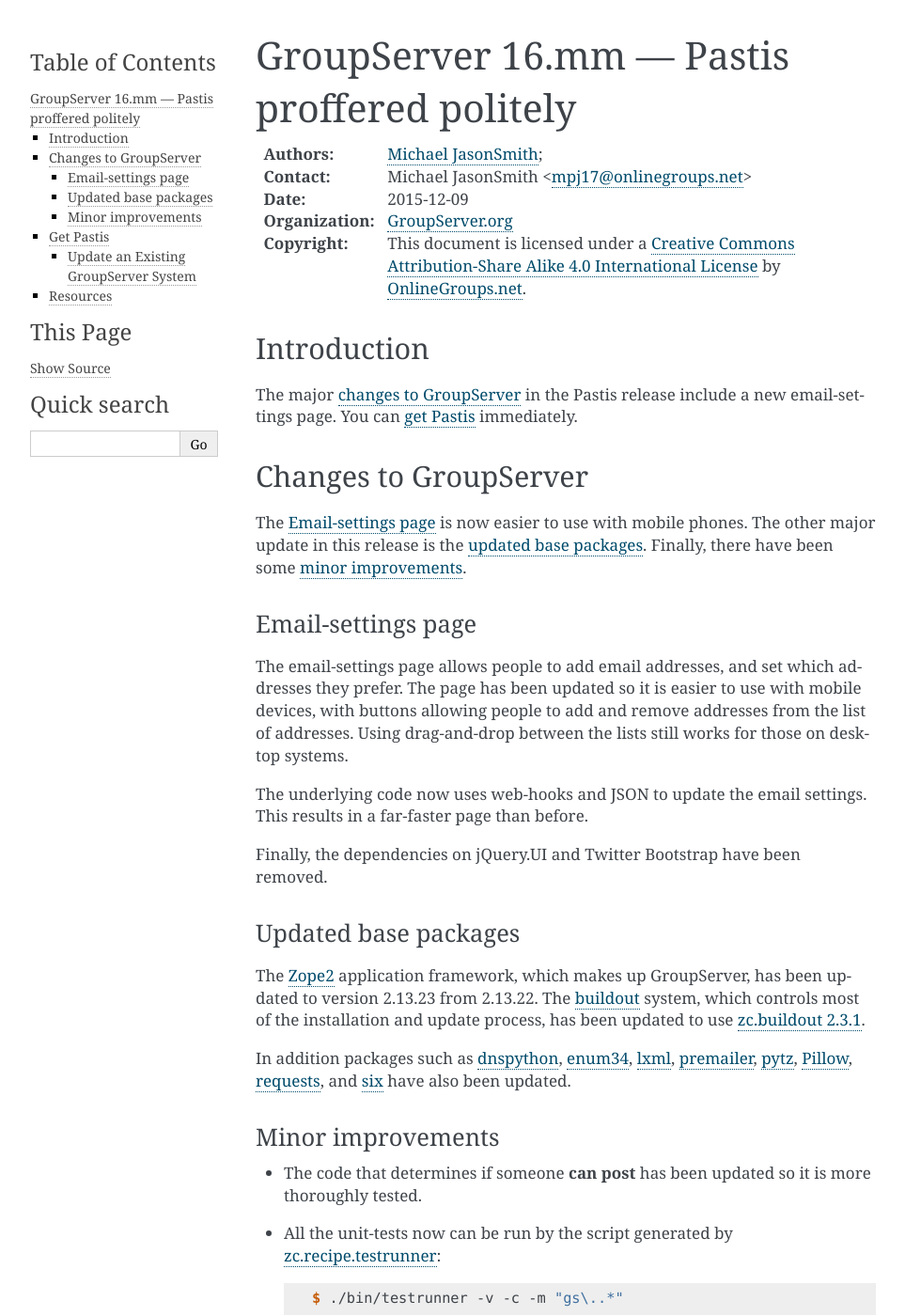
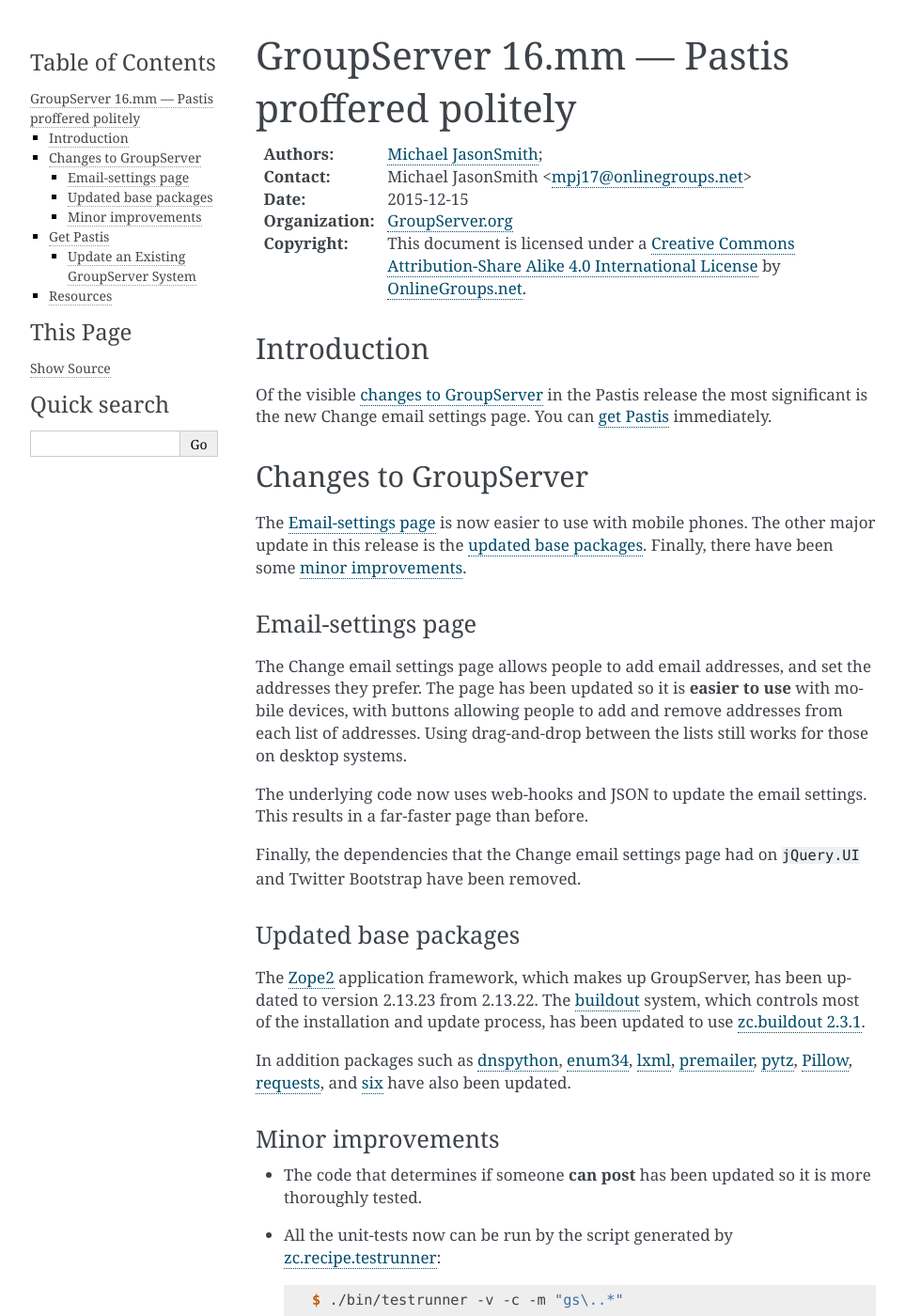
Before and after one commit to groupserver/buildout, a Sphinx documentation site: the page built from docs/release-notes-16mm.rst, in a window 1280 px wide and 1400 px high. Shown: the whole window at 94% size, without its empty margins (148-1111 px from the left). Built offline with Sphinx 7.4.7, drawn with Linux system fonts in a browser that asks for light colours; some of the changed text lies outside the part shown.

Commit message:
Further doc updates

```diff
--- a/docs/release-notes-16mm.rst
+++ b/docs/release-notes-16mm.rst
@@ -4,7 +4,7 @@
 
 :Authors: `Michael JasonSmith`_;
 :Contact: Michael JasonSmith <mpj17@onlinegroups.net>
-:Date: 2015-12-09
+:Date: 2015-12-15
 :Organization: `GroupServer.org`_
 :Copyright: This document is licensed under a
   `Creative Commons Attribution-Share Alike 4.0 International
@@ -19,8 +19,9 @@
 Introduction
 ------------
 
-The major `changes to GroupServer`_ in the Pastis release include
-a new email-settings page. You can `get Pastis`_ immediately.
+Of the visible `changes to GroupServer`_ in the Pastis release
+the most significant is the new Change email settings page. You
+can `get Pastis`_ immediately.
 
 ----------------------
 Changes to GroupServer
@@ -34,18 +35,18 @@
 Email-settings page
 ===================
 
-The email-settings page allows people to add email addresses, and
-set which addresses they prefer. The page has been updated so it
-is easier to use with mobile devices, with buttons allowing
-people to add and remove addresses from the list of
+The Change email settings page allows people to add email addresses, and
+set the addresses they prefer. The page has been updated so it is
+**easier to use** with mobile devices, with buttons allowing
+people to add and remove addresses from each list of
 addresses. Using drag-and-drop between the lists still works for
 those on desktop systems.
 
 The underlying code now uses web-hooks and JSON to update the
 email settings. This results in a far-faster page than before.
 
-Finally, the dependencies on jQuery.UI and Twitter Bootstrap have
-been removed.
+Finally, the dependencies that the Change email settings page had
+on ``jQuery.UI`` and Twitter Bootstrap have been removed.
 
 Updated base packages
 =====================
@@ -71,7 +72,6 @@
 .. _zc.buildout 2.3.1: https://pypi.python.org/pypi/zc.buildout/2.3.1
 .. _Zope2: https://pypi.python.org/pypi/Zope2
 
-
 Minor improvements
 ==================
 
@@ -83,15 +83,15 @@
 
     $ ./bin/testrunner -v -c -m "gs\..*"
 
-* The image-scaling code now handles some errors in a more robust
-  way.
+* The code that provides the **image scaling** now handles some
+  errors in a more robust way.
+
+* The **installation script** :program:`gs_install_ubuntu.sh` now
+  uses bold and muted text to make the information hierarchy more
+  clear.
 
 .. _zc.recipe.testrunner:
    https://pypi.python.org/pypi/zc.recipe.testrunner/
-
-* The installation script :program:`gs_install_ubuntu.sh` now
-  uses bold and muted text to make the information hierarchy more
-  clear.
 
 ----------
 Get Pastis
```
Also changed, not shown: other parts of docs/release-notes-16mm.rst (+1 -1 lines).
